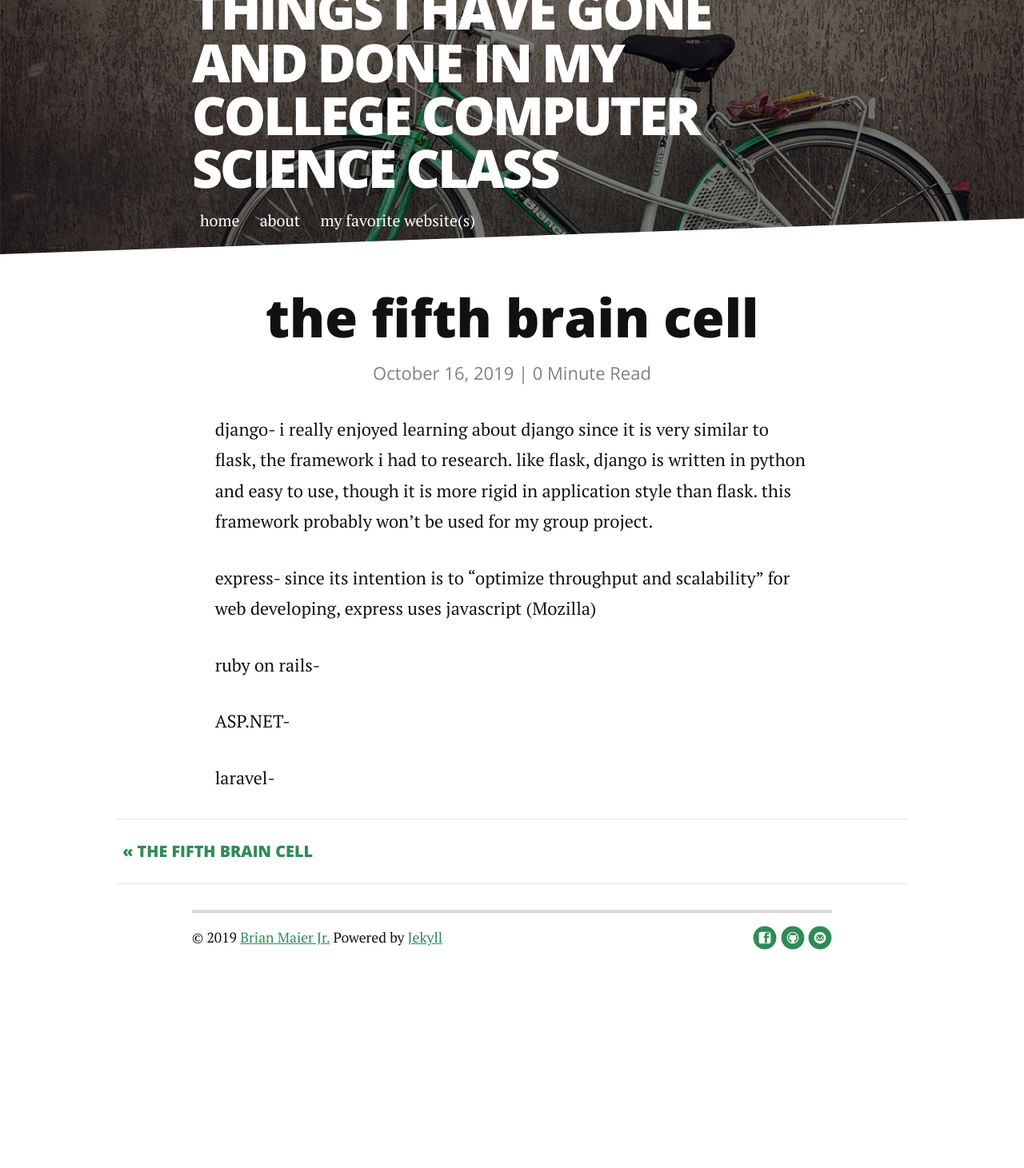
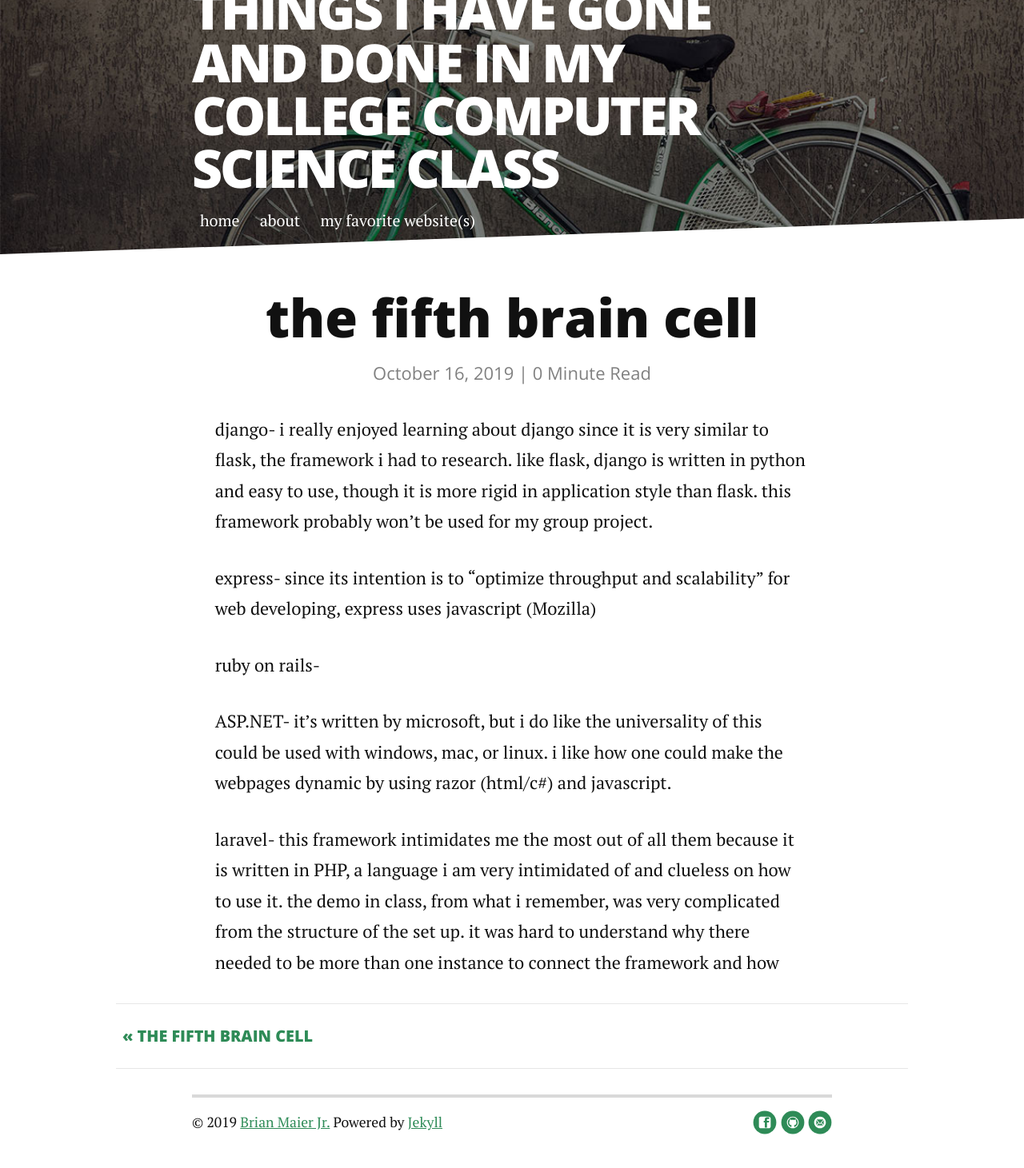
Before and after one commit to ryanwisely/csci340blog, a Jekyll site: the page built from _posts/2019-10-16-post-six-framework.markdown, in a window 1280 px wide. Shown: the whole page at 80% size. Built offline with Jekyll 4.4.1, drawn with Linux system fonts in a browser that asks for light colours; nearby versions of some CDN libraries; before the commit the page ends 1230 px from its top, so only the background shows below that.

Commit message:
post spacing

```diff
--- a/_posts/2019-10-16-post-six-framework.markdown
+++ b/_posts/2019-10-16-post-six-framework.markdown
@@ -10,6 +10,6 @@ express- since its intention is to "optimize throughput and scalability" for web
 
 ruby on rails-
 
-ASP.NET-
+ASP.NET- it's written by microsoft, but i do like the universality of this could be used with windows, mac, or linux. i like how one could make the webpages dynamic by using razor (html/c#) and javascript.
 
-laravel-
+laravel- this framework intimidates me the most out of all them because it is written in PHP, a language i am very intimidated of and clueless on how to use it. the demo in class, from what i remember, was very complicated from the structure of the set up. it was hard to understand why there needed to be more than one instance to connect the framework and how
```
